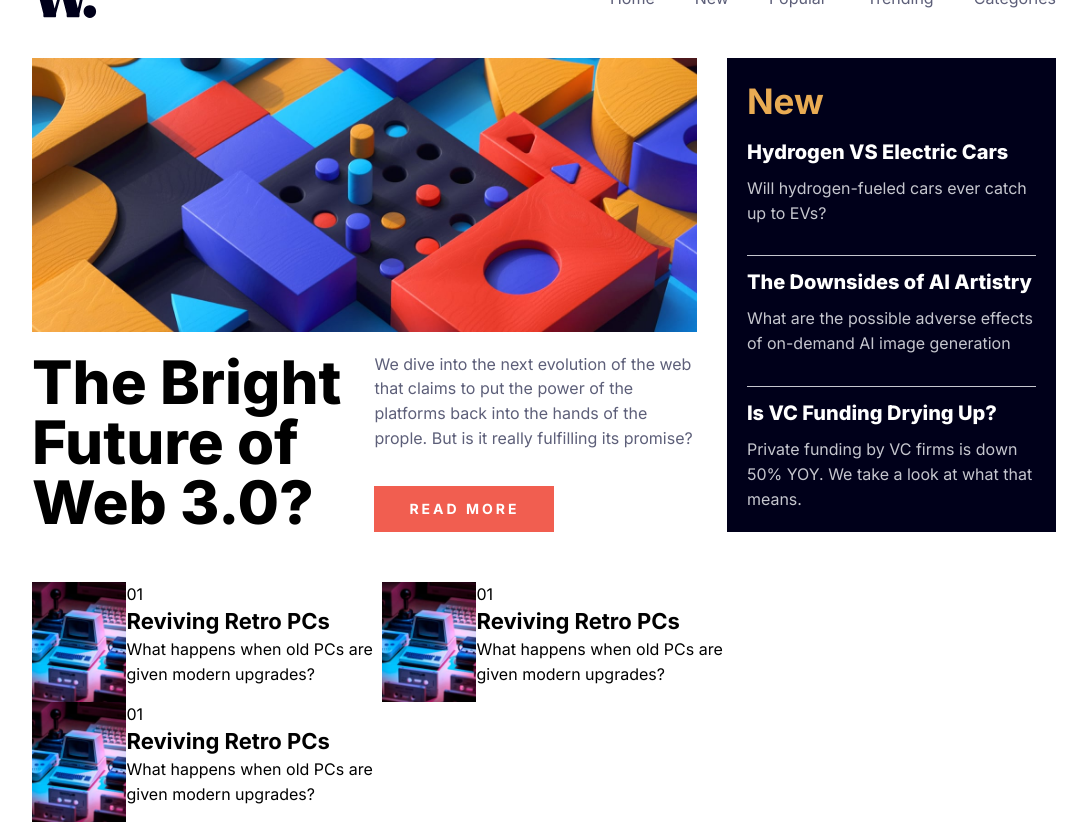
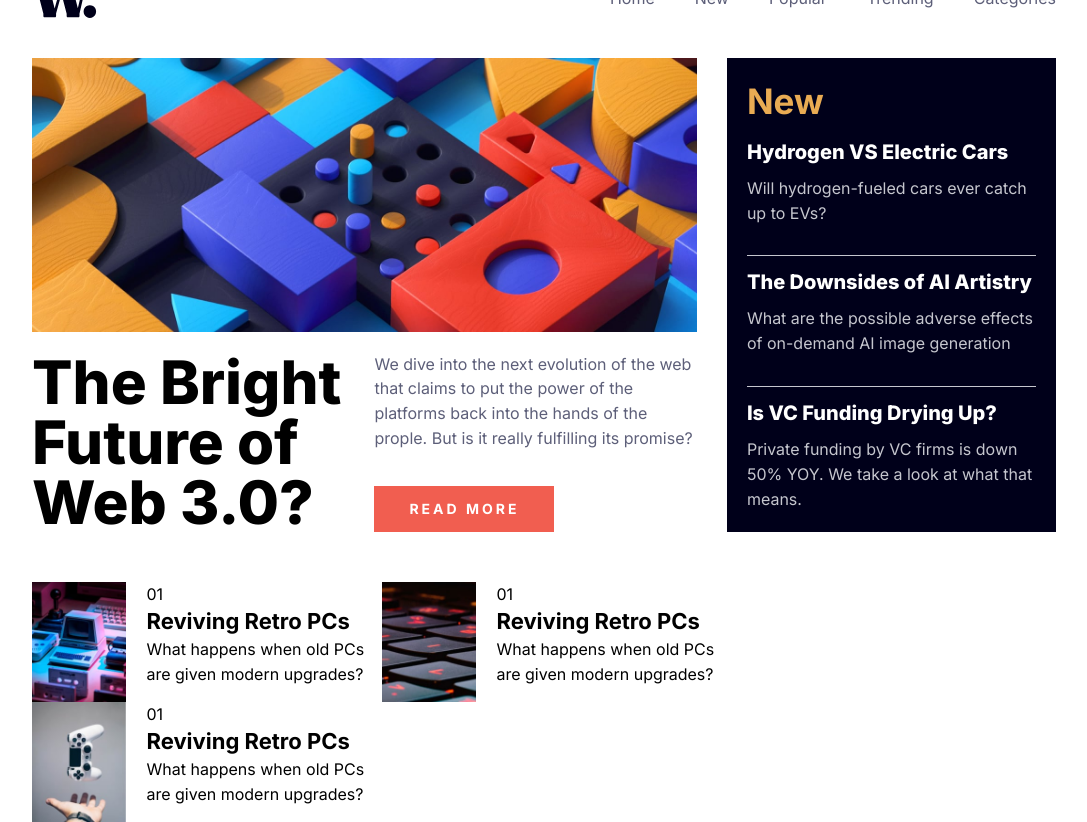
Before and after one commit to lucasfeklein/news-homepage, a React (Vite) app: page / in a window 1280 px wide. Shown: the whole page, without its empty margins (96-1183 px from the left). Built offline with nearby package versions, Linux system fonts and the light colour scheme.

Commit message:
cards added

```diff
--- a/src/components/Content/Content.jsx
+++ b/src/components/Content/Content.jsx
@@ -1,7 +1,7 @@
 import { Box, Button, Flex, Image, Text, Title } from "@mantine/core";
 import classes from "./Content.module.css";
 
-const cards = [
+const news = [
   {
     title: "Hydrogen VS Electric Cars",
     subtitle: "Will hydrogen-fueled cars ever catch up to EVs?",
@@ -15,6 +15,27 @@ const cards = [
     title: "Is VC Funding Drying Up?",
     subtitle:
       "Private funding by VC firms is down 50% YOY. We take a look at what that means.",
+  },
+];
+
+const cards = [
+  {
+    number: "01",
+    image: "./image-retro-pcs.jpg",
+    title: "Reviving Retro PCs",
+    subtitle: "What happens when old PCs are given modern upgrades?",
+  },
+  {
+    number: "02",
+    image: "./image-top-laptops.jpg",
+    title: "Top 10 Laptops of 2022",
+    subtitle: "What happens when old PCs are given modern upgrades?",
+  },
+  {
+    number: "03",
+    image: "./image-gaming-growth.jpg",
+    title: "The Growth of Gaming",
+    subtitle: "How the pandemic has sparked fresh opportunities",
   },
 ];
 
@@ -48,7 +69,7 @@ function Content() {
           <Title size="35px" style={{ color: "hsl(35, 77%, 62%)" }} order={2}>
             New
           </Title>
-          {cards.map((card) => (
+          {news.map((card) => (
             <Box key={card.title} className={classes.news_card}>
               <Text className={classes.news_subtitle}>{card.title}</Text>
               <Text className={classes.news_paragraph}>{card.subtitle}</Text>
@@ -57,30 +78,16 @@ function Content() {
         </Box>
       </Box>
       <Flex wrap="wrap" mt={50}>
-        <Flex w={350}>
-          <Image src="./image-retro-pcs.jpg" height={120} />
+        {cards.map((card) => (
+          <Flex key={card.title} w={350} gap={20}>
+            <Image src={card.image} height={120} />
             <Box>
               <Text>01</Text>
               <Title order={3}>Reviving Retro PCs</Title>
               <Text>What happens when old PCs are given modern upgrades?</Text>
             </Box>
           </Flex>
-        <Flex w={350}>
-          <Image src="./image-retro-pcs.jpg" height={120} />
-          <Box>
-            <Text>01</Text>
-            <Title order={3}>Reviving Retro PCs</Title>
-            <Text>What happens when old PCs are given modern upgrades?</Text>
-          </Box>
-        </Flex>
-        <Flex w={350}>
-          <Image src="./image-retro-pcs.jpg" height={120} />
-          <Box>
-            <Text>01</Text>
-            <Title order={3}>Reviving Retro PCs</Title>
-            <Text>What happens when old PCs are given modern upgrades?</Text>
-          </Box>
-        </Flex>
+        ))}
       </Flex>
     </Box>
   );
```
Lines whose indentation alone changed are shown as unchanged.
